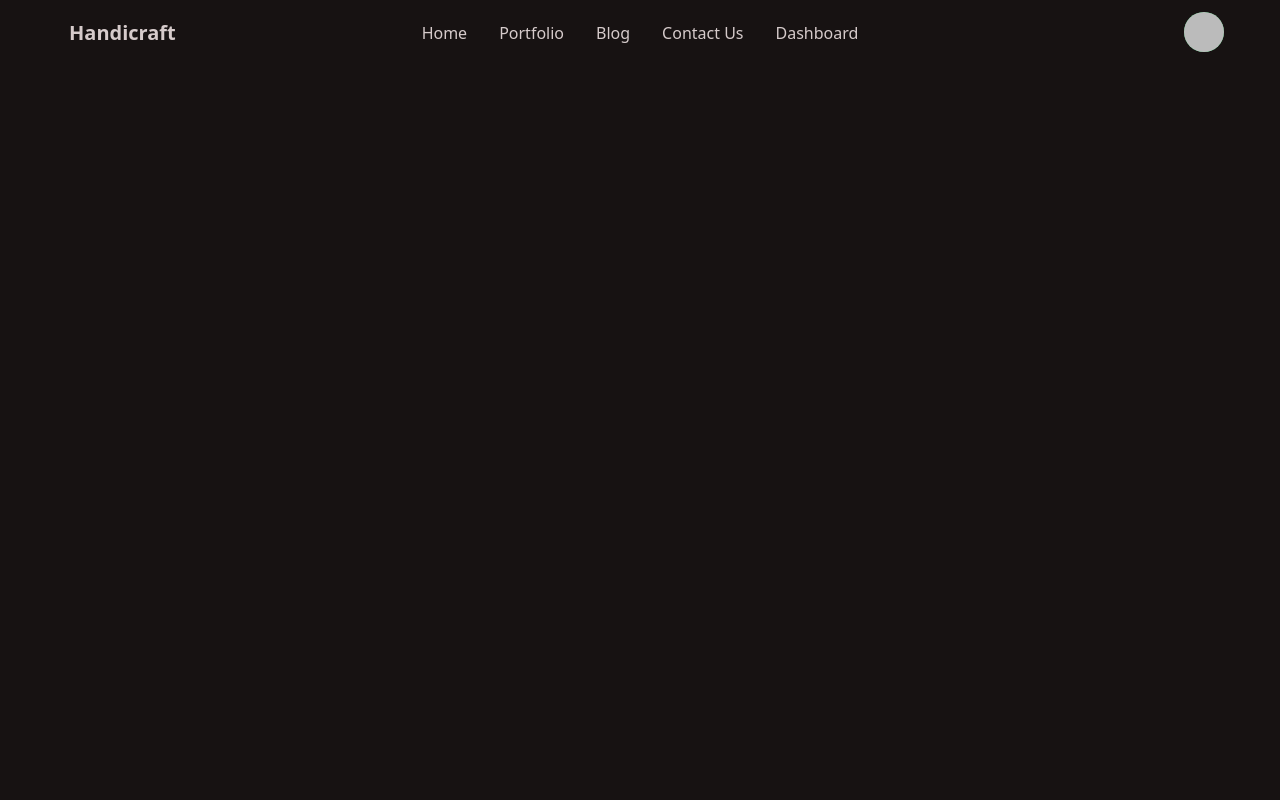
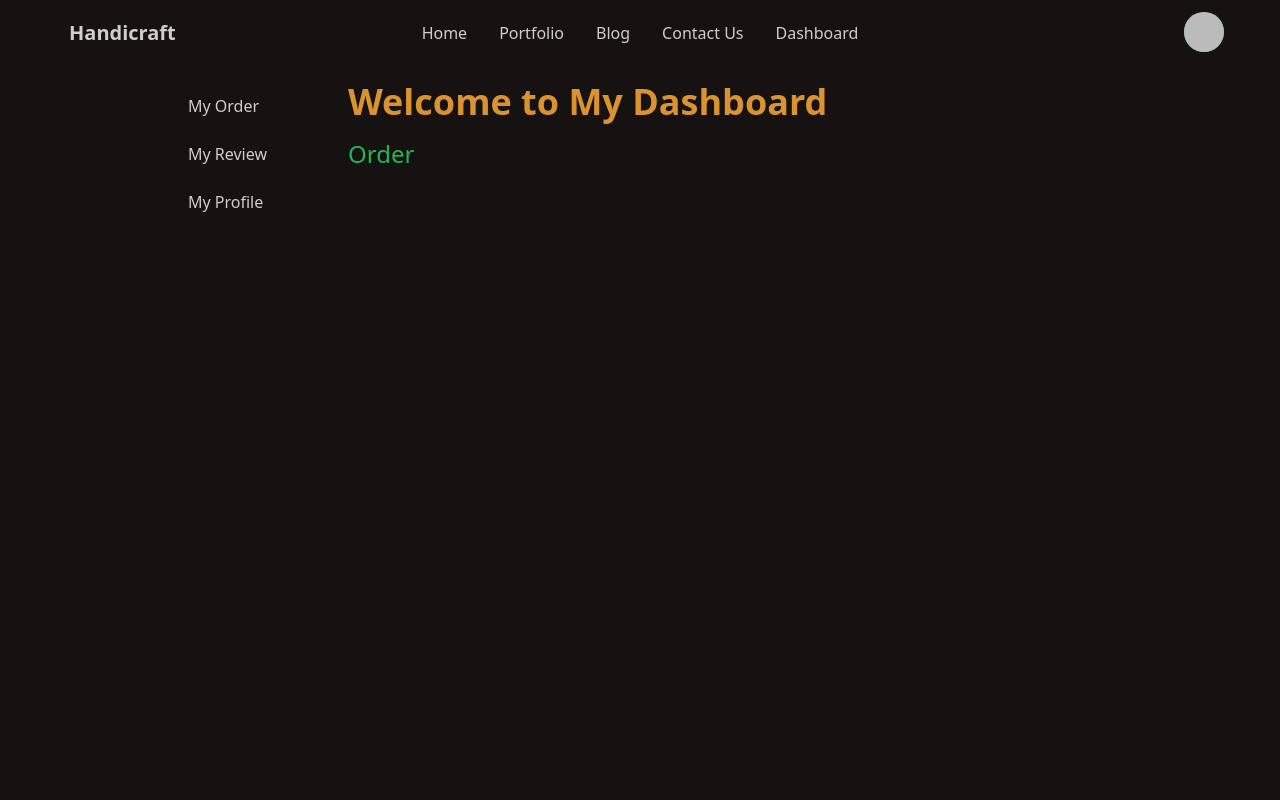
Before and after one commit to NMRayhan/Handicraft-Inventory-management-Client-site, a React (Create React App) app: page /dashboard in a window 1280 px wide. Shown: the top 800 px of the page. Built offline with nearby package versions, Linux system fonts and the light colour scheme; no server answers; sample sign-in values are in the browser's storage.

Commit message:
Dashboard Layout set

```diff
--- a/src/App.js
+++ b/src/App.js
@@ -15,6 +15,9 @@ import Login from "./component/Authentication/Login";
 import Registration from "./component/Authentication/Registration";
 import RequireAuth from "./component/Authentication/RequireAuth";
 import Dashboard from "./component/user/Dashboard";
+import Orders from "./component/user/Orders";
+import Reviews from "./component/user/Reviews";
+import MyProfile from "./component/user/MyProfile";
 
 function App() {
   return (
@@ -23,21 +26,30 @@ function App() {
         <NavBar />
         <Routes>
           <Route path="/" element={<Home></Home>}></Route>
-          <Route path="/home" element={<Home></Home>}></Route>
-          <Route path="/portfolio" element={<Portfolio></Portfolio>}></Route>
-          <Route path="/blog" element={<Blog></Blog>}></Route>
-          <Route path="/contact" element={<ContactUS></ContactUS>}></Route>
-          <Route path="/products" element={<Products></Products>}></Route>
-          <Route path="/dashboard" element={<Dashboard></Dashboard>}></Route>
-          <Route path="/purchase/:_id"
+          <Route path="home" element={<Home></Home>}></Route>
+          <Route path="portfolio" element={<Portfolio></Portfolio>}></Route>
+          <Route path="blog" element={<Blog></Blog>}></Route>
+          <Route path="contact" element={<ContactUS></ContactUS>}></Route>
+          <Route path="products" element={<Products></Products>}></Route>
+          <Route path="dashboard"
+          element={
+              <RequireAuth>
+                <Dashboard></Dashboard>
+              </RequireAuth>
+          }>
+            <Route index element={<Orders/>}/>
+            <Route path="review" element={<Reviews/>}/>
+            <Route path="profile" element={<MyProfile/>}/>
+          </Route>
+          <Route path="purchase/:_id"
             element={
               <RequireAuth>
                 <Purchase></Purchase>
               </RequireAuth>
             }
           ></Route>
-          <Route path="/register" element={<Registration></Registration>}></Route>
-          <Route path="/login" element={<Login></Login>}></Route>
+          <Route path="register" element={<Registration></Registration>}></Route>
+          <Route path="login" element={<Login></Login>}></Route>
           <Route path="*" element={<ErrorPage></ErrorPage>}></Route>
         </Routes>
         <Footer />
--- a/src/component/common/ContactUS/ContactUS.js
+++ b/src/component/common/ContactUS/ContactUS.js
@@ -45,7 +45,7 @@ const ContactUS = () => {
                   <span className="label-text">Name</span>
                 </label>
                 <input
-                  autocomplete="off"
+                  autoComplete="off"
                   type="text"
                   name="name"
                   className="input input-bordered"
@@ -56,7 +56,7 @@ const ContactUS = () => {
                   <span className="label-text">Email</span>
                 </label>
                 <input
-                  autocomplete="false"
+                  autoComplete="false"
                   type="text"
                   name="email"
                   className="input input-bordered"
@@ -68,7 +68,7 @@ const ContactUS = () => {
                 <span className="label-text">Company Name</span>
               </label>
               <input
-                autocomplete="false"
+                autoComplete="false"
                 type="text"
                 name="company"
                 className="input input-bordered"
--- a/src/component/common/Portfolio/Portfolio.js
+++ b/src/component/common/Portfolio/Portfolio.js
@@ -1,11 +1,10 @@
 import {
-  faCode,
-  faGraduationCap,
-  faLink,
-  faMailBulk,
-  faPhone,
+    faCode,
+    faGraduationCap,
+    faLink,
+    faMailBulk,
+    faPhone
 } from "@fortawesome/free-solid-svg-icons";
-import linkedin from "../../../Assets/linkedin-brands.svg";
 import { FontAwesomeIcon } from "@fortawesome/react-fontawesome";
 import React from "react";
 import MyPicture from "../../../Assets/passport-size .jpg";
@@ -14,16 +13,16 @@ const Portfolio = () => {
   return (
     <div className="min-h-screen">
       <div className="grid gap-5 items-start lg:grid-cols-2 sm:grid-cols-1 md:grid-cols-2">
-        <div class="avatar">
-          <div class="rounded">
+        <div className="avatar">
+          <div className="rounded">
             <img src={MyPicture} alt="Developer Rayhan" className="w-6/12" />
           </div>
         </div>
         <div className="">
           <div className="card bg-primary text-primary-content sm:mt-5">
-            <div class="card-body">
-              <h2 class="card-title text-4xl">I'm Nur Mohammad Rayhan</h2>
-              <h2 class="card-title text-2xl font-bold">
+            <div className="card-body">
+              <h2 className="card-title text-4xl">I'm Nur Mohammad Rayhan</h2>
+              <h2 className="card-title text-2xl font-bold">
                 Passionate Web Developer
               </h2>
               <p className="text-xl">
@@ -69,7 +68,7 @@ const Portfolio = () => {
           </div>
         </div>
       </div>
-      <div class="divider"></div>
+      <div className="divider"></div>
       <div>
         <div className="mt-5">
           <h1 className="text-4xl font-mono my-10 text-primary font-bold">
@@ -119,7 +118,7 @@ const Portfolio = () => {
           </div>
         </div>
       </div>
-      <div class="divider"></div>
+      <div className="divider"></div>
       <div>
         <div className="mt-5">
           <h1 className="text-4xl font-mono my-10 text-primary font-bold">
--- a/src/component/user/Dashboard.js
+++ b/src/component/user/Dashboard.js
@@ -1,11 +1,48 @@
-import React from 'react';
+import React from "react";
+import { Link, Outlet } from "react-router-dom";
 
 const Dashboard = () => {
-    return (
-        <div className='min-h-screen'>
-
+  return (
+    <div className="px-28">
+      <div className="drawer drawer-mobile">
+        <input
+          id="dashboard-drawer"
+          type="checkbox"
+          className="drawer-toggle"
+        />
+        <div className="drawer-content">
+          <div className="flex flex-row justify-between items-center">
+            <span className="text-accent my-4 font-semibold text-4xl">
+              Welcome to My Dashboard
+            </span>
+            <span>
+              <label
+                htmlFor="dashboard-drawer"
+                className="btn btn-sm btn-primary drawer-button lg:hidden"
+              >
+                Open drawer
+              </label>
+            </span>
+          </div>
+          <Outlet />
         </div>
-    );
+        <div className="drawer-side">
+          <label htmlFor="dashboard-drawer" className="drawer-overlay"></label>
+          <ul className="menu p-4 overflow-y-auto w-48 bg-base-100 text-base-content">
+            <li>
+              <Link to="/dashboard">My Order</Link>
+            </li>
+            <li>
+              <Link to="/dashboard/review">My Review</Link>
+            </li>
+            <li>
+              <Link to="/dashboard/profile">My Profile</Link>
+            </li>
+          </ul>
+        </div>
+      </div>
+    </div>
+  );
 };
 
 export default Dashboard;
--- /dev/null
+++ b/src/component/user/MyProfile.js
@@ -0,0 +1,11 @@
+import React from "react";
+
+const MyProfile = () => {
+  return (
+    <div>
+      <h2 className="text-primary text-2xl">My Profile</h2>
+    </div>
+  );
+};
+
+export default MyProfile;
--- /dev/null
+++ b/src/component/user/Orders.js
@@ -0,0 +1,11 @@
+import React from 'react';
+
+const Orders = () => {
+    return (
+        <div>
+            <h2 className='text-primary text-2xl'>Order</h2>
+        </div>
+    );
+};
+
+export default Orders;
--- /dev/null
+++ b/src/component/user/Reviews.js
@@ -0,0 +1,11 @@
+import React from 'react';
+
+const Reviews = () => {
+    return (
+        <div>
+             <h2 className='text-primary text-2xl'>review</h2>
+        </div>
+    );
+};
+
+export default Reviews;
```
